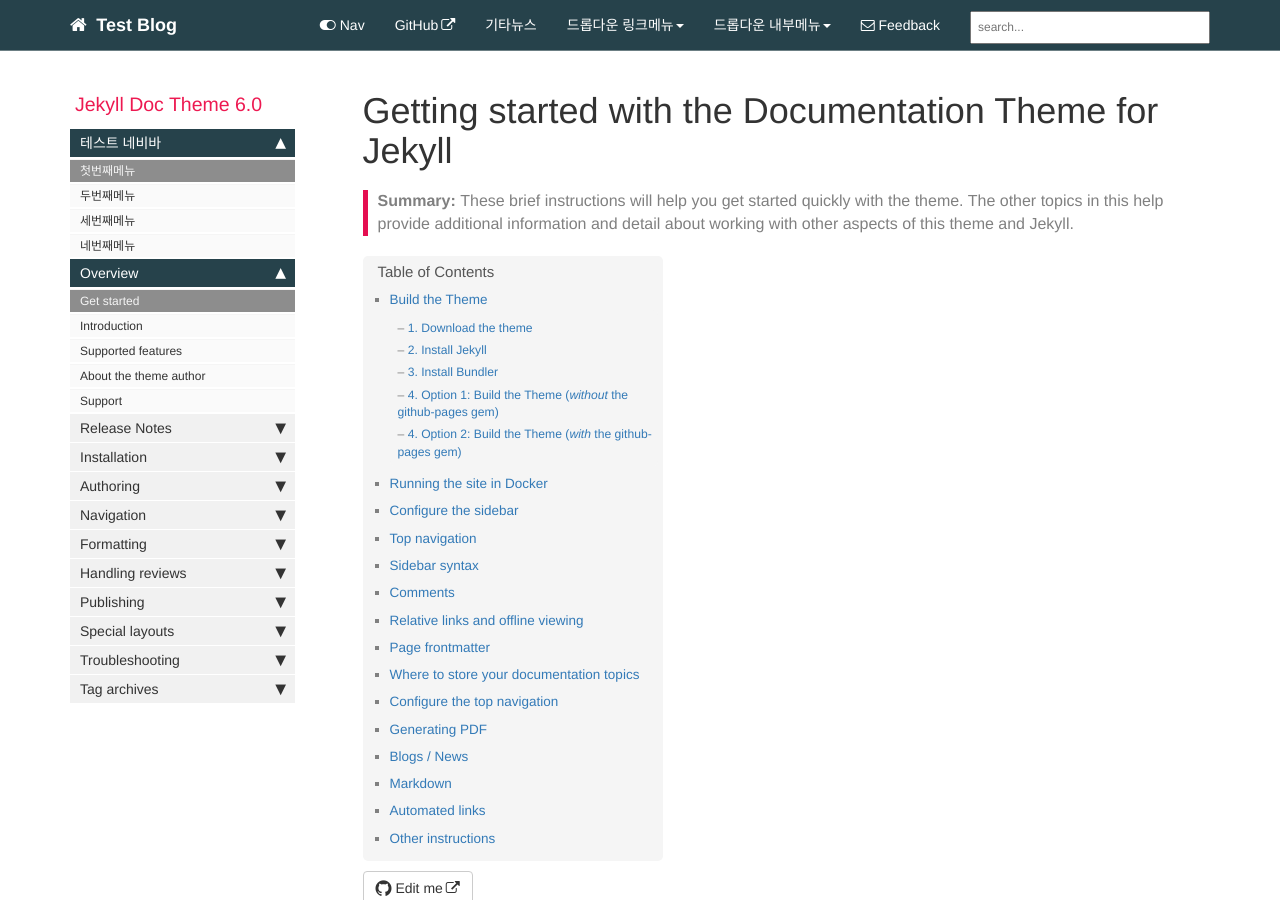
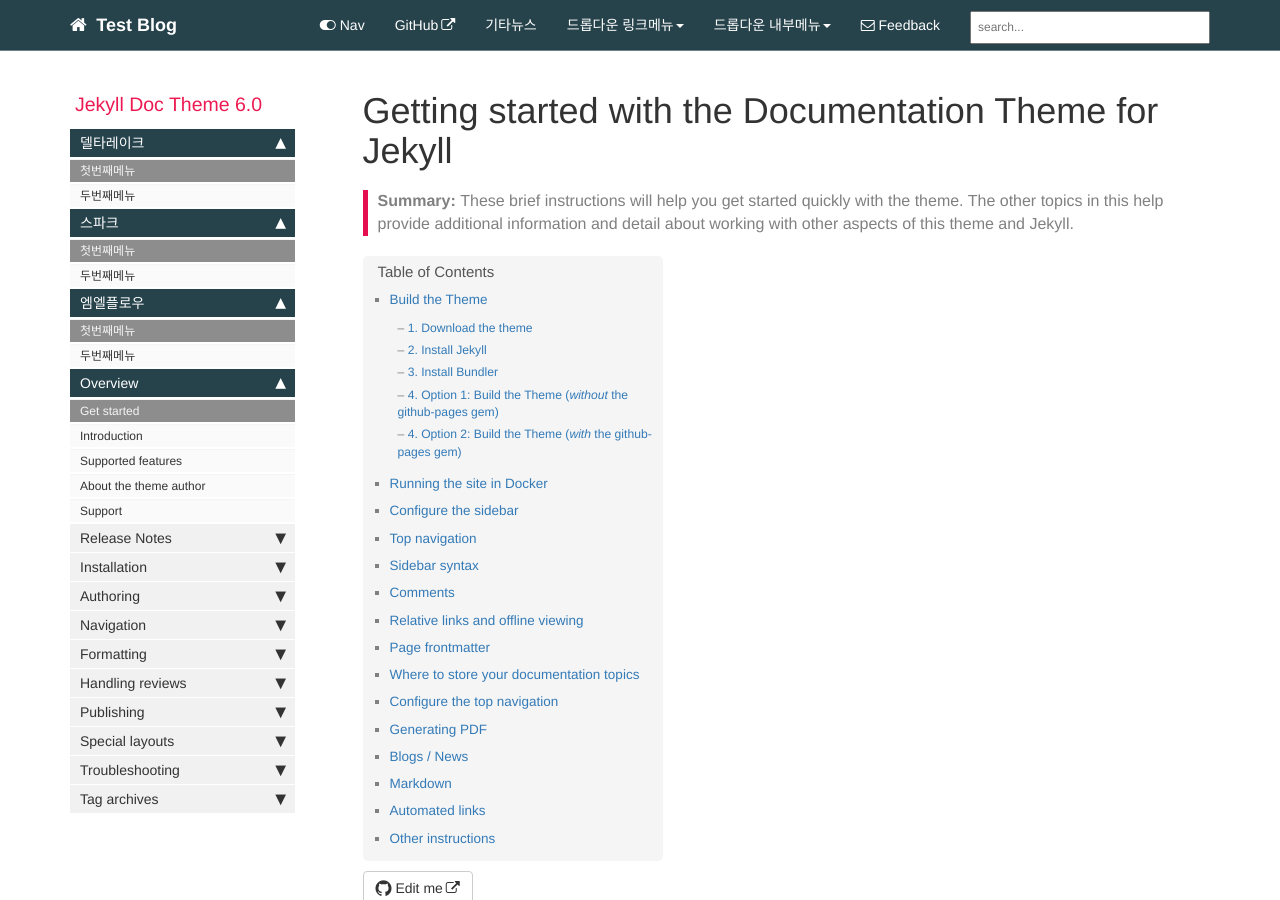
Before and after one commit to deepine/deepine.github.io, a Jekyll site: the page built from index.md, in a window 1280 px wide and 900 px high. Built offline with Jekyll 4.4.1, drawn with Linux system fonts in a browser that asks for light colours; comment, search, counter and statistics services are not loaded.

Commit message:
Update mydoc_sidebar.yml

```diff
--- a/_data/sidebars/mydoc_sidebar.yml
+++ b/_data/sidebars/mydoc_sidebar.yml
@@ -19,7 +19,7 @@ entries:
       output: pdf
       type: frontmatter
 
-  - title: 테스트 네비바
+  - title: 델타레이크
     output: web, pdf
     folderitems:
 
@@ -32,13 +32,32 @@ entries:
       url: /mydoc_test1.html
       output: web, pdf
 
-    - title: 세번째메뉴
-      url: /mydoc_supported_features.html
+  - title: 스파크
+    output: web, pdf
+    folderitems:
+
+    - title: 첫번째메뉴
+      url: /index.html
+      output: web, pdf
+      type: homepage
+
+    - title: 두번째메뉴
+      url: /mydoc_test1.html
       output: web, pdf
 
-    - title: 네번째메뉴
-      url: /mydoc_about.html
+  - title: 엠엘플로우
+    output: web, pdf
+    folderitems:
+
+    - title: 첫번째메뉴
+      url: /index.html
       output: web, pdf
+      type: homepage
+
+    - title: 두번째메뉴
+      url: /mydoc_test1.html
+      output: web, pdf
+
 
   - title: Overview
     output: web, pdf
```
